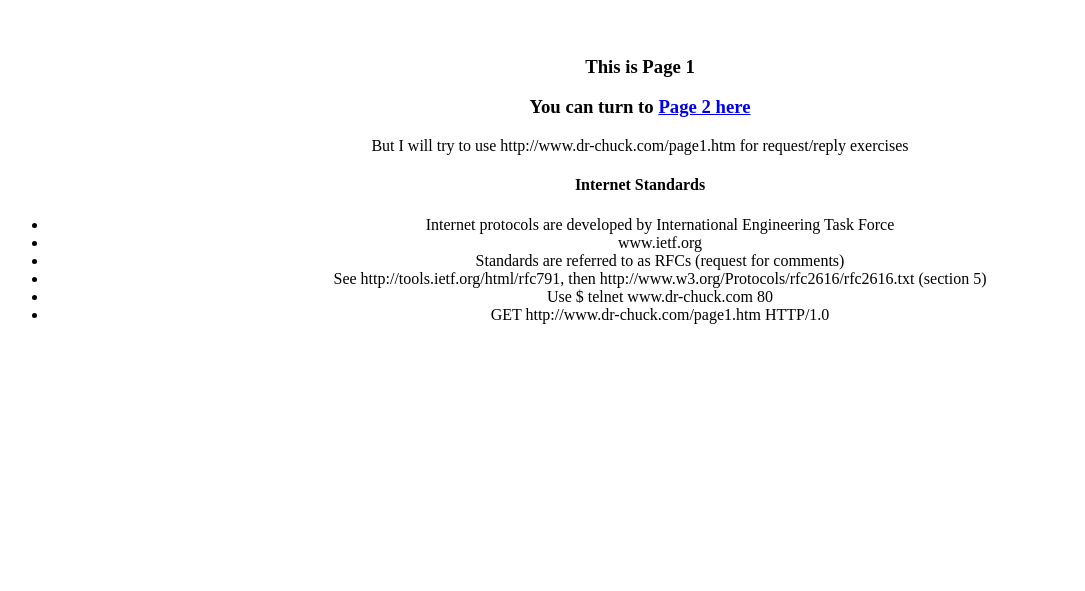
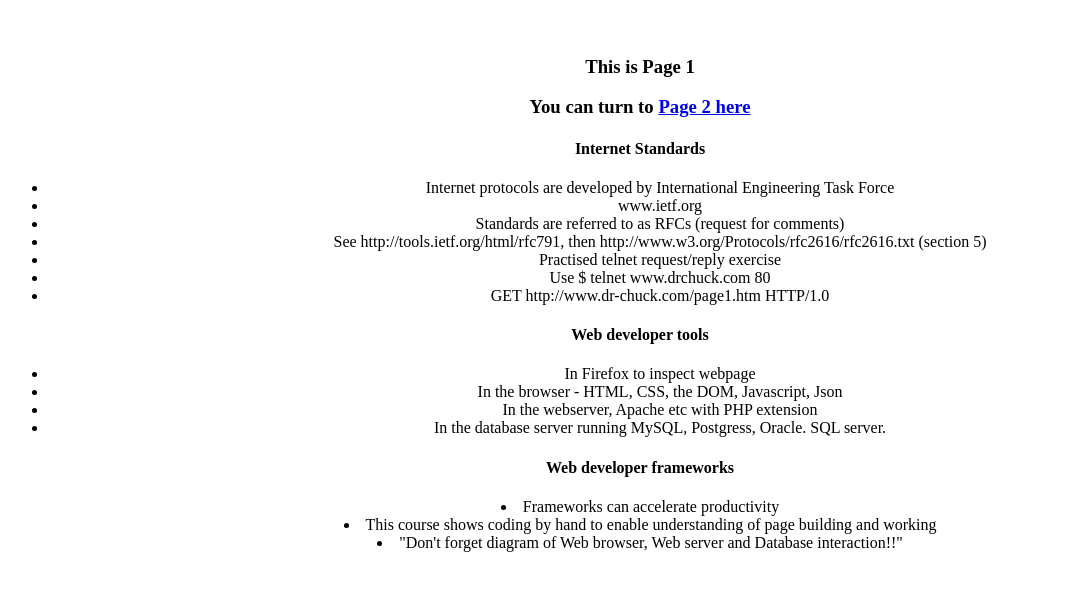
Before and after one commit to 1BobC/ChucksWebApps, a plain HTML site: page index.html in a window 1280 px wide. Shown: the part 123-714 px from the top of the page, without its empty margins (0-1085 px from the left). Drawn offline with Linux system fonts and the light colour scheme.

Commit message:
Summary to 0:25:00 - Internet Standards, Web developer tools, Web developer frameworks  To 0:37:16 - HTML described and discussed - Do some execises on W3 Schools

```diff
--- a/index.html
+++ b/index.html
@@ -17,7 +17,6 @@
     <H3>You can turn to
         <a href = "P2.html">Page 2 here</a>
     </H3>
-    <p>But I will try to use http://www.dr-chuck.com/page1.htm for request/reply exercises</p>
 
     <h4>Internet Standards</h4>
     <ul>
@@ -25,10 +24,21 @@
         <li>www.ietf.org</li>
         <li>Standards are referred to as RFCs (request for comments)</li>
         <li>See http://tools.ietf.org/html/rfc791, then http://www.w3.org/Protocols/rfc2616/rfc2616.txt (section 5)</li>
-        <li>Use $ telnet www.dr-chuck.com 80</li>
+        <li>Practised telnet request/reply exercise</li>
+        <li>Use $ telnet www.drchuck.com 80</li>
         <li>GET http://www.dr-chuck.com/page1.htm HTTP/1.0</li>
-
     </ul>
+    <h4>Web developer tools</h4>
+    <ul>
+        <li>In Firefox to inspect webpage</li>
+        <li>In the browser - HTML, CSS, the DOM, Javascript, Json</li>
+        <li>In the webserver, Apache etc with PHP extension</li>
+        <li>In the database server running MySQL, Postgress, Oracle. SQL server.</li>
+    </ul>
+    <h4>Web developer frameworks</h4>
+    <li>Frameworks can accelerate productivity</li>
+    <li>This course shows coding by hand to enable understanding of page building and working</li>
+    <li>"Don't  forget diagram of Web browser, Web server and Database interaction!!"</li>
 
 
 
```
Also changed, not shown: 1 other file.
